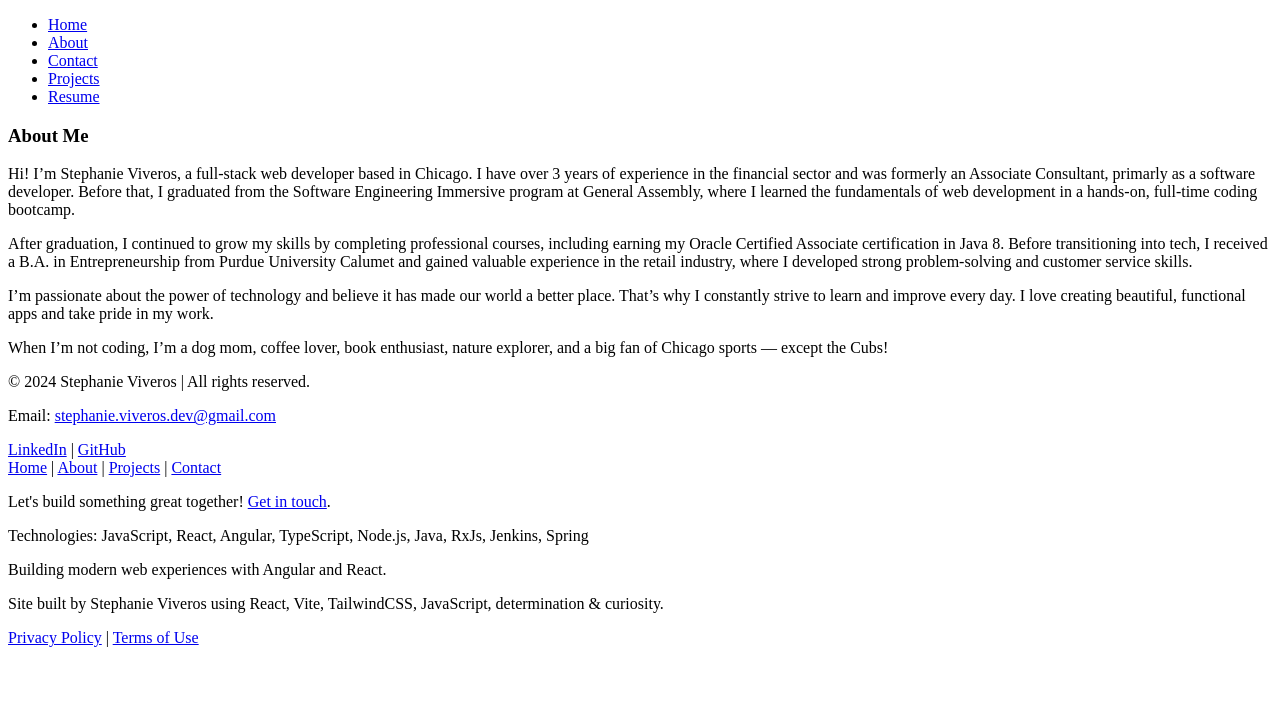
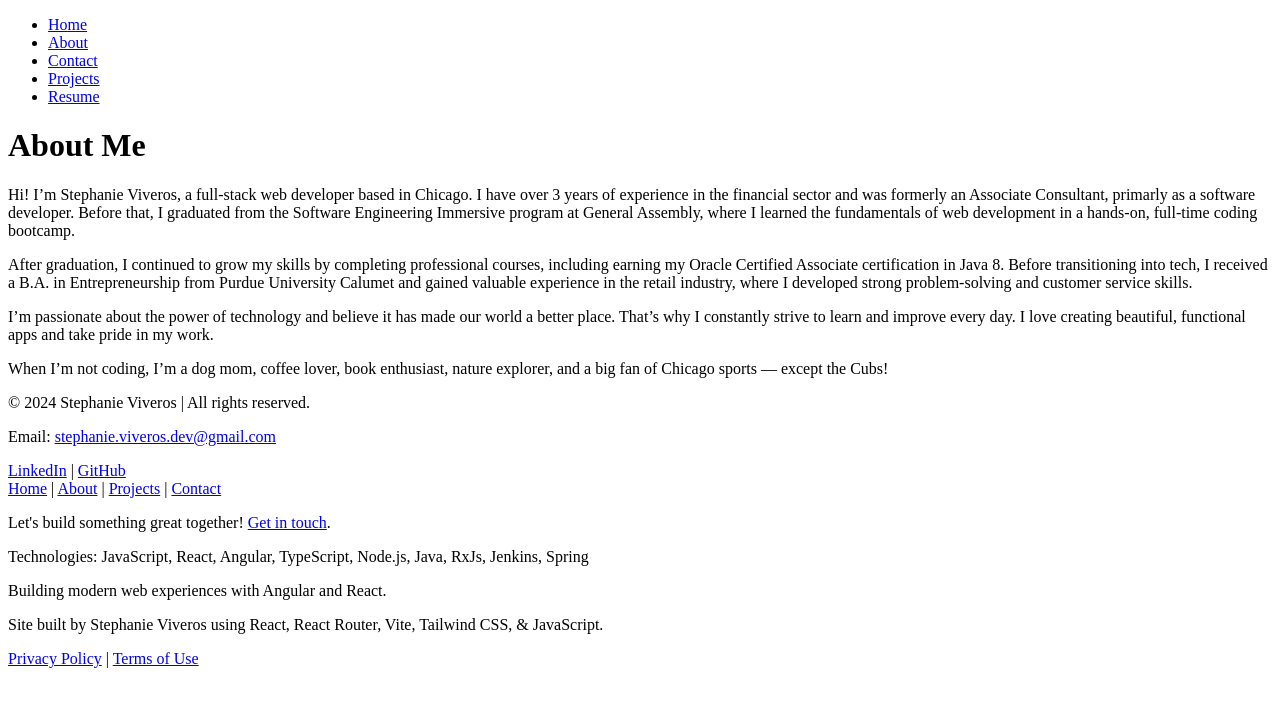
Before and after one commit to MidKnight92/stephanie-viveros-react-portfolio, a React (Vite) app: page /about in a window 1280 px wide. Shown: the top 706 px of the page. Built offline with nearby package versions, Linux system fonts and the light colour scheme; a web font is replaced by a local one.

Commit message:
Minor Update

```diff
--- a/src/components/Footer.jsx
+++ b/src/components/Footer.jsx
@@ -45,8 +45,8 @@ const Footer = () => {
 
         <div>
           <p>
-            Site built by Stephanie Viveros using React, Vite, TailwindCSS,
-            JavaScript, determination & curiosity.
+            Site built by Stephanie Viveros using React, React Router, Vite, Tailwind CSS, &
+            JavaScript.
           </p>
         </div>
 
--- a/src/routes/About.jsx
+++ b/src/routes/About.jsx
@@ -4,7 +4,7 @@ export default ({ title }) => {
   useDocumentTitle({ title });
   return (
     <div>
-      <h3>About Me</h3>
+      <h1>About Me</h1>
       {/* <img className="w-16 md:w-32 lg:w-48"  src={stephanieviveros} alt="stephanie viveros"/> */}
       <p>
         Hi! I’m Stephanie Viveros, a full-stack web developer based in Chicago.
--- a/src/routes/Resume.jsx
+++ b/src/routes/Resume.jsx
@@ -2,5 +2,5 @@ import useDocumentTitle from "../useDocumentTitle";
 
 export default ({ title }) => {
   useDocumentTitle({ title });
-  return <p>resume</p>;
+  return (<h1>Resume</h1>);
 };
```
